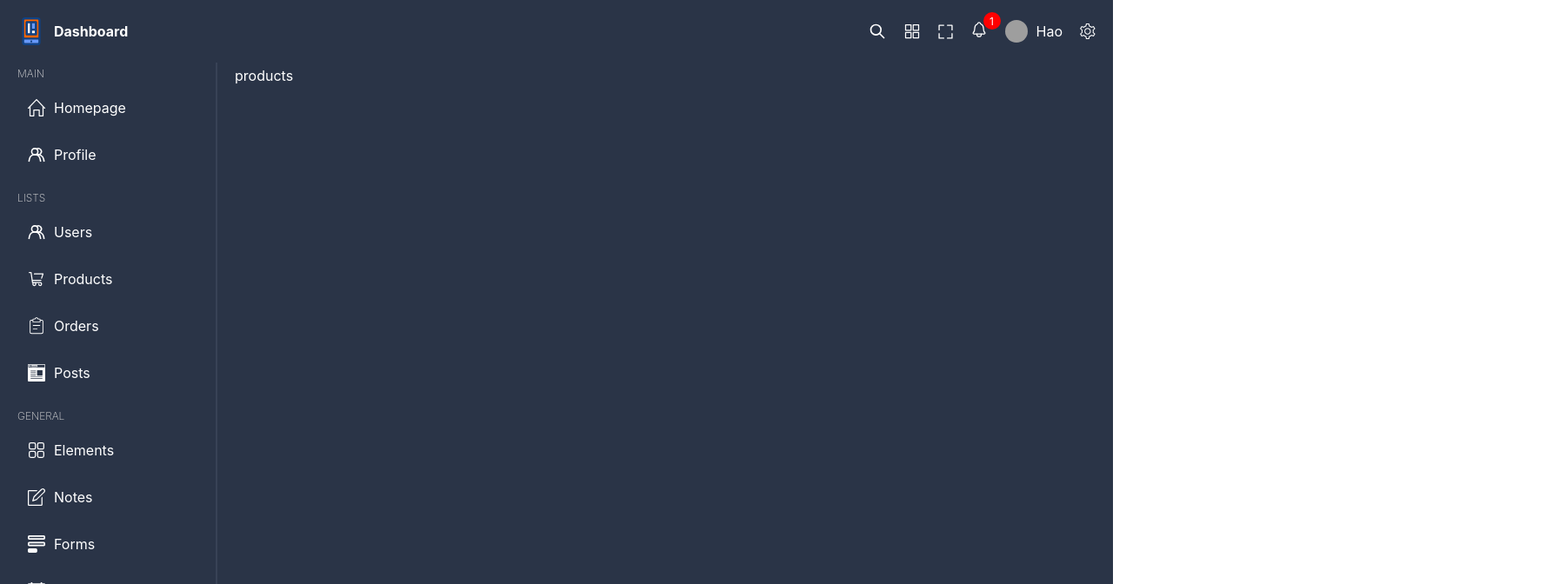
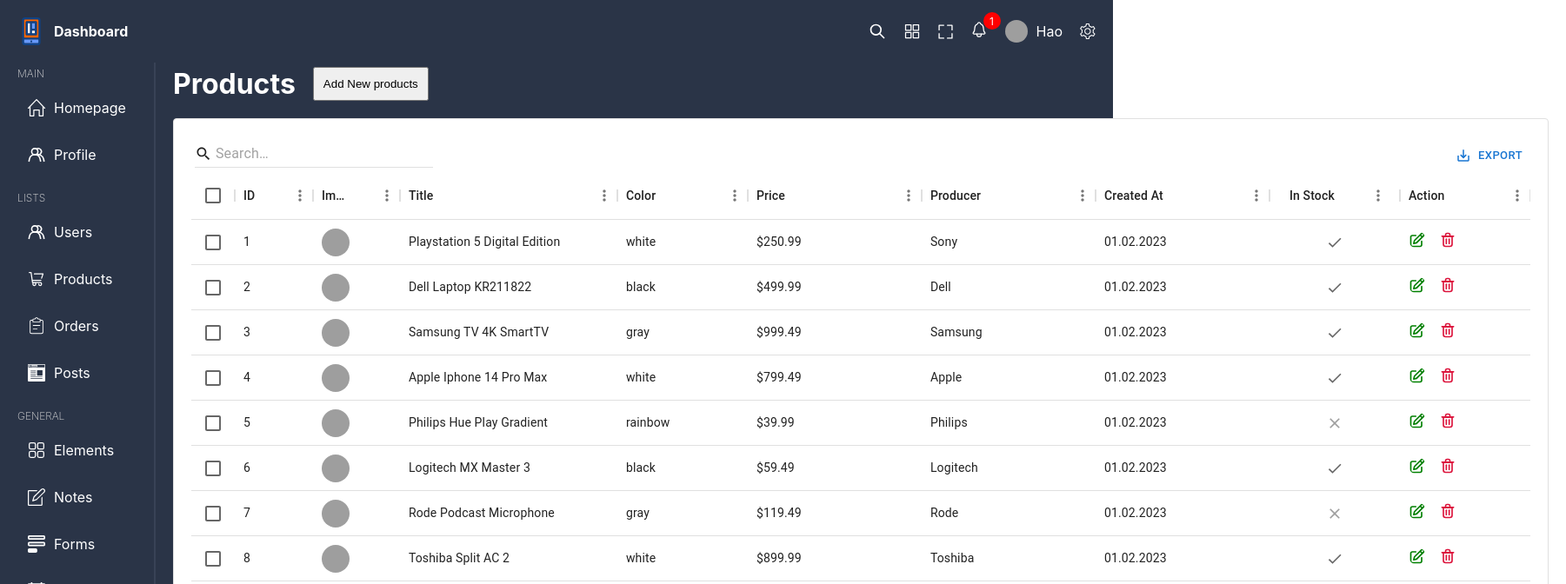
Before and after one commit to hao1202/react-admin, a React (Create React App) app: page /products in a window 1280 px wide. Shown: the top 672 px of the page at 87% size, 1801 px wide, since content can reach past the window. Built offline with nearby package versions, Linux system fonts and the light colour scheme; grey boxes are pictures that could not be loaded.

Commit message:
content products

```diff
--- a/src/Components/AddUser/addUser.scss
+++ b/src/Components/Add/add.scss
@@ -1,5 +1,5 @@
 @import "../../Styles/variable.scss";
-.addUser {
+.add {
   width: 100vw;
   height: 100vh;
   position: absolute;
--- a/src/Components/AddUser/index.jsx
+++ b/src/Components/Add/index.jsx
@@ -1,6 +1,6 @@
-import "./addUser.scss";
+import "./add.scss";
 
-const AddUser = (props) => {
+const Add = (props) => {
   const handleSubmit = (e) => {
     e.preventDefault();
 
@@ -9,7 +9,7 @@
   };
 
   return (
-    <div className="addUser">
+    <div className="add">
       <div className="modal">
         <span
           className="close"
@@ -40,4 +40,4 @@
   );
 };
 
-export default AddUser;
+export default Add;
--- a/src/Pages/Products/index.jsx
+++ b/src/Pages/Products/index.jsx
@@ -1,6 +1,87 @@
+import DataTable from "../../Components/DataTable";
 import "./products.scss";
+import { products } from "../../data";
+import { useState } from "react";
+import Add from "../../Components/Add";
+
+const columns = [
+  { field: "id", headerName: "ID", width: 90 },
+  {
+    field: "img",
+    headerName: "Image",
+    width: 100,
+    renderCell: (params) => {
+      return (
+        <img
+          src={params.row.img || "/noavatar.png"}
+          alt=""
+        />
+      );
+    },
+  },
+  {
+    field: "title",
+    type: "string",
+    headerName: "Title",
+    width: 250,
+  },
+  {
+    field: "color",
+    type: "string",
+    headerName: "Color",
+    width: 150,
+  },
+  {
+    field: "price",
+    type: "string",
+    headerName: "Price",
+    width: 200,
+  },
+  {
+    field: "producer",
+    headerName: "Producer",
+    type: "string",
+    width: 200,
+  },
+  {
+    field: "createdAt",
+    headerName: "Created At",
+    width: 200,
+    type: "string",
+  },
+  {
+    field: "inStock",
+    headerName: "In Stock",
+    width: 150,
+    type: "boolean",
+  },
+];
+
 const Products = () => {
-  return <div className="products">products</div>;
+  const [open, setOpen] = useState(false);
+
+  return (
+    <div className="products">
+      <div className="info">
+        <h1>Products</h1>
+        <button onClick={() => setOpen(true)}>
+          Add New products
+        </button>
+      </div>
+      <DataTable
+        slug="products"
+        columns={columns}
+        rows={products}
+      />
+      {open && (
+        <Add
+          slug="product"
+          columns={columns}
+          setOpen={setOpen}
+        />
+      )}
+    </div>
+  );
 };
 
 export default Products;
--- a/src/Pages/Products/products.scss
+++ b/src/Pages/Products/products.scss
@@ -1,2 +1,14 @@
 .products {
+
+	.info {
+		display: flex;
+		align-items: center;
+		gap: 20px;
+		margin-bottom: 20px;
+
+		button {
+			padding: 10px;
+			cursor: pointer;
+		}
+	}
 }
--- a/src/Pages/Users/index.jsx
+++ b/src/Pages/Users/index.jsx
@@ -2,7 +2,7 @@
 import "./users.scss";
 import { userRows } from "../../data";
 import { useState } from "react";
-import AddUser from "../../Components/AddUser";
+import Add from "../../Components/Add";
 
 const columns = [
   { field: "id", headerName: "ID", width: 90 },
@@ -73,7 +73,7 @@
         rows={userRows}
       />
       {open && (
-        <AddUser
+        <Add
           slug="user"
           columns={columns}
           setOpen={setOpen}
--- a/src/data.js
+++ b/src/data.js
@@ -457,3 +457,104 @@
     createdAt: "01.02.2023",
   },
 ];
+
+
+export const products = [
+  {
+    id: 1,
+    img: "https://store.sony.com.au/on/demandware.static/-/Sites-sony-master-catalog/default/dw1b537bbb/images/PLAYSTATION5W/PLAYSTATION5W.png",
+    title: "Playstation 5 Digital Edition",
+    color: "white",
+    producer: "Sony",
+    price: "$250.99",
+    createdAt: "01.02.2023",
+    inStock: true,
+  },
+  {
+    id: 2,
+    img: "https://www.pngmart.com/files/6/Dell-Laptop-PNG-Image.png",
+    title: "Dell Laptop KR211822",
+    color: "black",
+    producer: "Dell",
+    price: "$499.99",
+    createdAt: "01.02.2023",
+    inStock: true,
+  },
+  {
+    id: 3,
+    img: "http://images.samsung.com/is/image/samsung/uk-led-tv-hg40ed670ck-hg40ed670ckxxu-001-front",
+    title: "Samsung TV 4K SmartTV",
+    color: "gray",
+    producer: "Samsung",
+    price: "$999.49",
+    createdAt: "01.02.2023",
+    inStock: true,
+  },
+  {
+    id: 4,
+    img: "https://raylo.imgix.net/iphone-14-blue.png",
+    title: "Apple Iphone 14 Pro Max",
+    color: "white",
+    producer: "Apple",
+    price: "$799.49",
+    createdAt: "01.02.2023",
+    inStock: true,
+  },
+  {
+    id: 5,
+    img: "https://www.signify.com/b-dam/signify/en-aa/about/news/2020/20200903-movie-night-essentials-popcorn-ice-cream-and-the-new-philips-hue-play-gradient-lightstrip/packaging-lighstrip.png",
+    title: "Philips Hue Play Gradient",
+    color: "rainbow",
+    producer: "Philips",
+    price: "$39.99",
+    createdAt: "01.02.2023",
+  },
+  {
+    id: 6,
+    img: "https://www.smartworld.it/wp-content/uploads/2019/09/High_Resolution_PNG-MX-Master-3-LEFT-GRAPHITE.png",
+    title: "Logitech MX Master 3",
+    color: "black",
+    producer: "Logitech",
+    price: "$59.49",
+    createdAt: "01.02.2023",
+    inStock: true,
+  },
+  {
+    id: 7,
+    img: "https://www.pngarts.com/files/7/Podcast-Mic-PNG-Picture.png",
+    title: "Rode Podcast Microphone",
+    color: "gray",
+    producer: "Rode",
+    price: "$119.49",
+    createdAt: "01.02.2023",
+  },
+  {
+    id: 8,
+    img: "https://5.imimg.com/data5/SW/VM/MY-5774620/toshiba-split-ac-2-ton-3-star-rated-ras-24s3ks-500x500.png",
+    title: "Toshiba Split AC 2",
+    color: "white",
+    producer: "Toshiba",
+    price: "$899.99",
+    createdAt: "01.02.2023",
+    inStock: true,
+  },
+  {
+    id: 9,
+    img: "https://img.productz.com/review_image/102489/preview_sony-kdl-50w800b-50-inch-hdtv-review-superb-picture-102489.png",
+    title: "Sony Bravia KDL-47W805A",
+    color: "black",
+    producer: "Sony",
+    price: "$970.49",
+    createdAt: "01.02.2023",
+  },
+  {
+    id: 10,
+    img: "https://venturebeat.com/wp-content/uploads/2015/07/As_AO1-131_gray_nonglare_win10_03.png?fit=1338%2C1055&strip=all",
+    title: "Acer Laptop 16 KL-4804",
+    color: "black",
+    producer: "Acer",
+    price: "$599.99",
+    createdAt: "01.02.2023",
+    inStock: true,
+  },
+];
```
